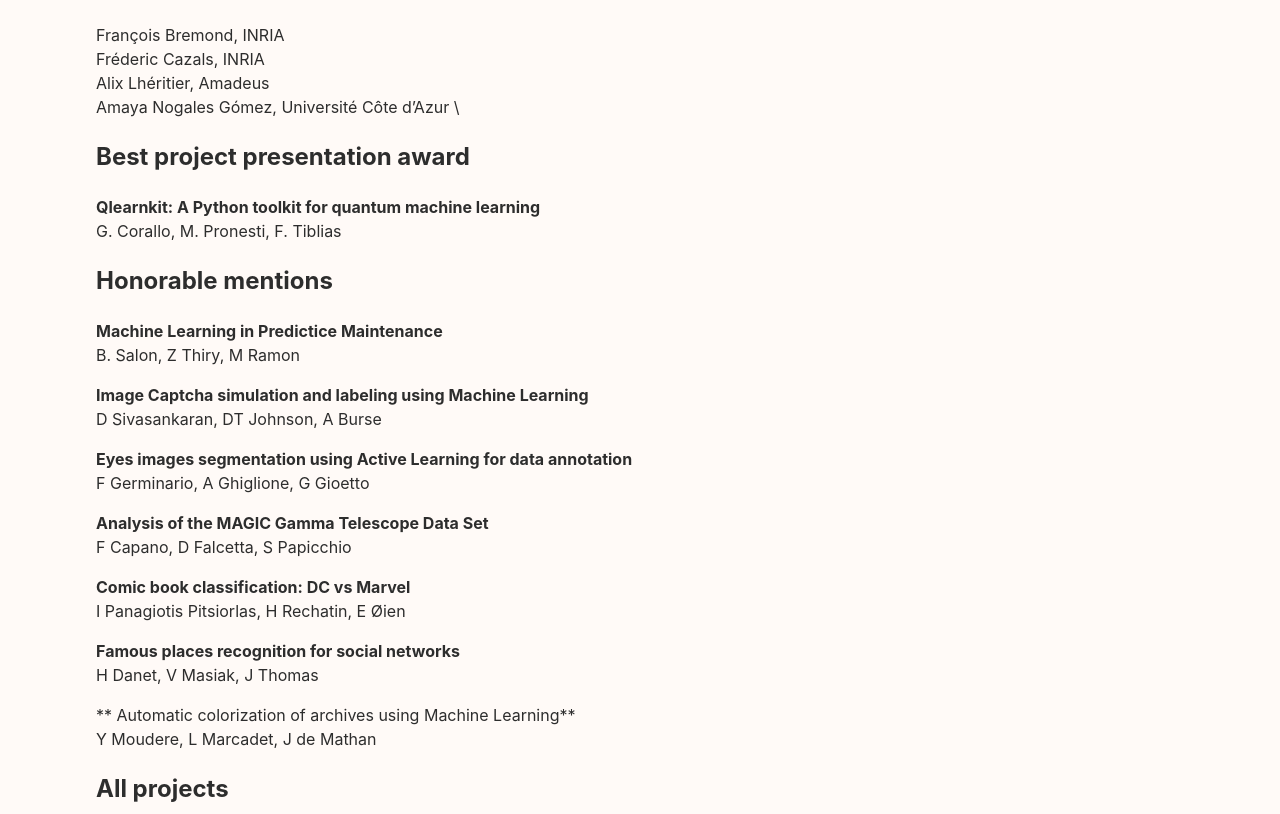
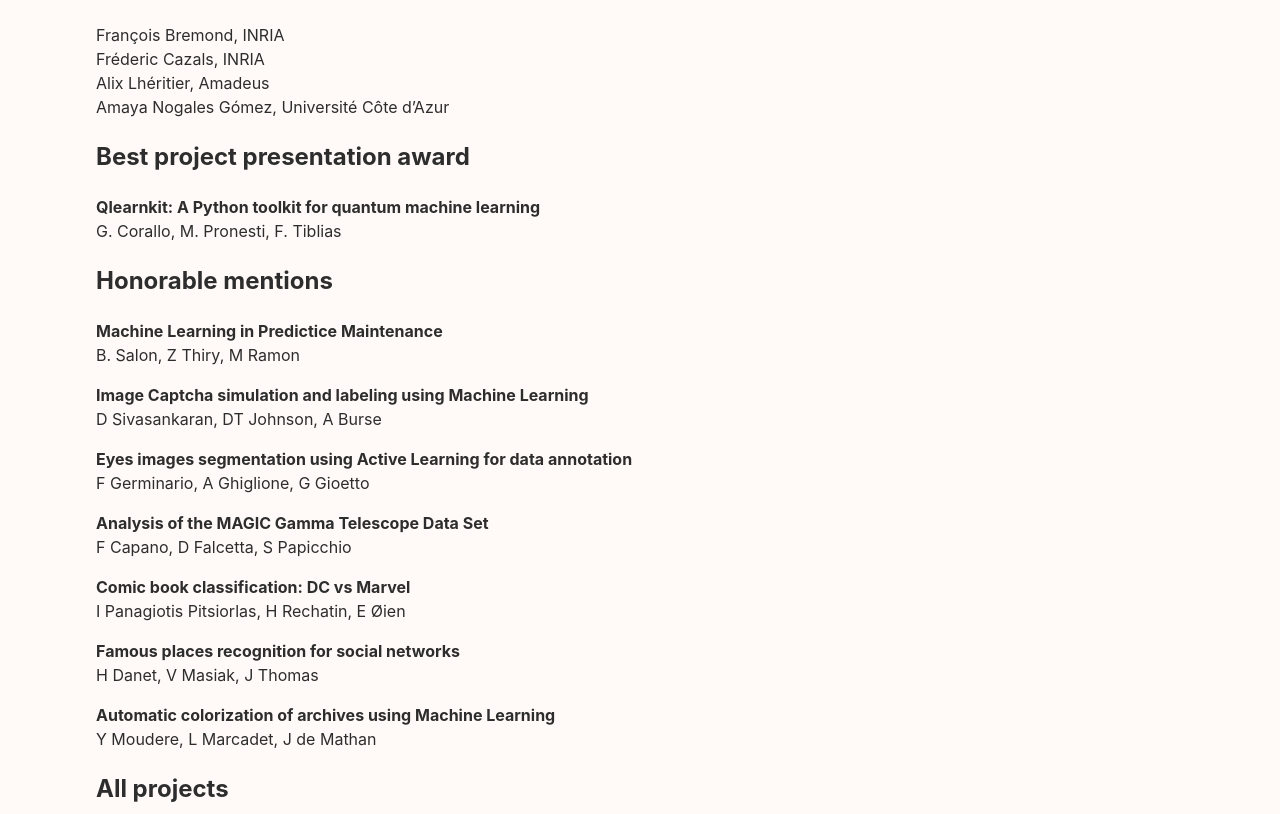
Before and after one commit to malis-course/malis-course.github.io, a Jekyll site: the page built from _posts/2021-11-01-final-projects.md, in a window 1280 px wide and 1400 px high. Shown: the part 287-1101 px from the top of the window. Built offline with Jekyll 4.4.1, drawn with Linux system fonts in a browser that asks for light colours.

Commit message:
corrected format

```diff
--- a/_posts/2021-11-01-final-projects.md
+++ b/_posts/2021-11-01-final-projects.md
@@ -7,7 +7,7 @@ description: Final projects on MALIS
 François Bremond, INRIA \\
 Fréderic Cazals, INRIA \\
 Alix Lhéritier, Amadeus \\
-Amaya Nogales Gómez, Université Côte d'Azur \\
+Amaya Nogales Gómez, Université Côte d'Azur
 
 ## Best project presentation award
 **Qlearnkit: A Python toolkit for quantum machine learning**\\
@@ -32,7 +32,7 @@ I Panagiotis Pitsiorlas, H Rechatin, E Øien
 **Famous places recognition for social networks**\\
 H Danet, V Masiak, J Thomas
 
-** Automatic colorization of archives using Machine Learning**\\
+**Automatic colorization of archives using Machine Learning**\\
 Y Moudere, L Marcadet, J de Mathan
 
 
```
